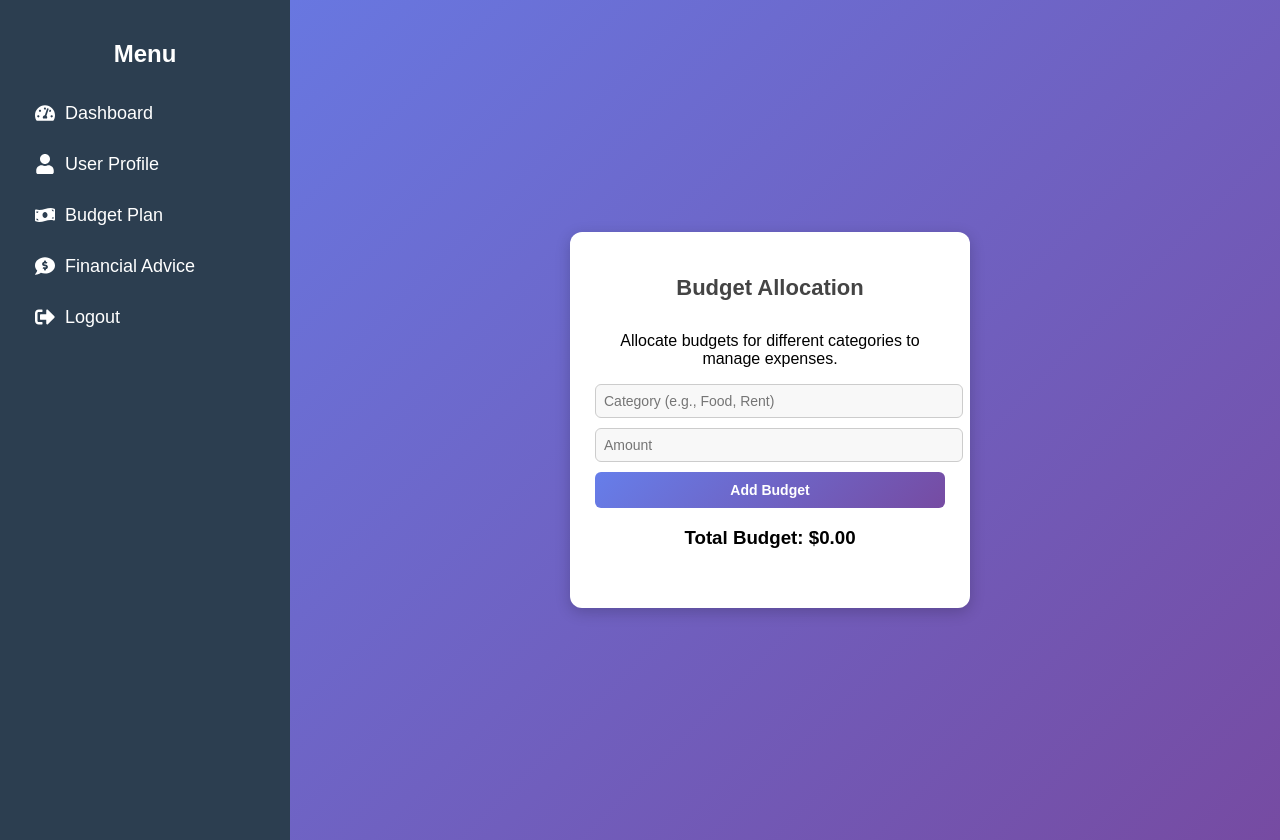
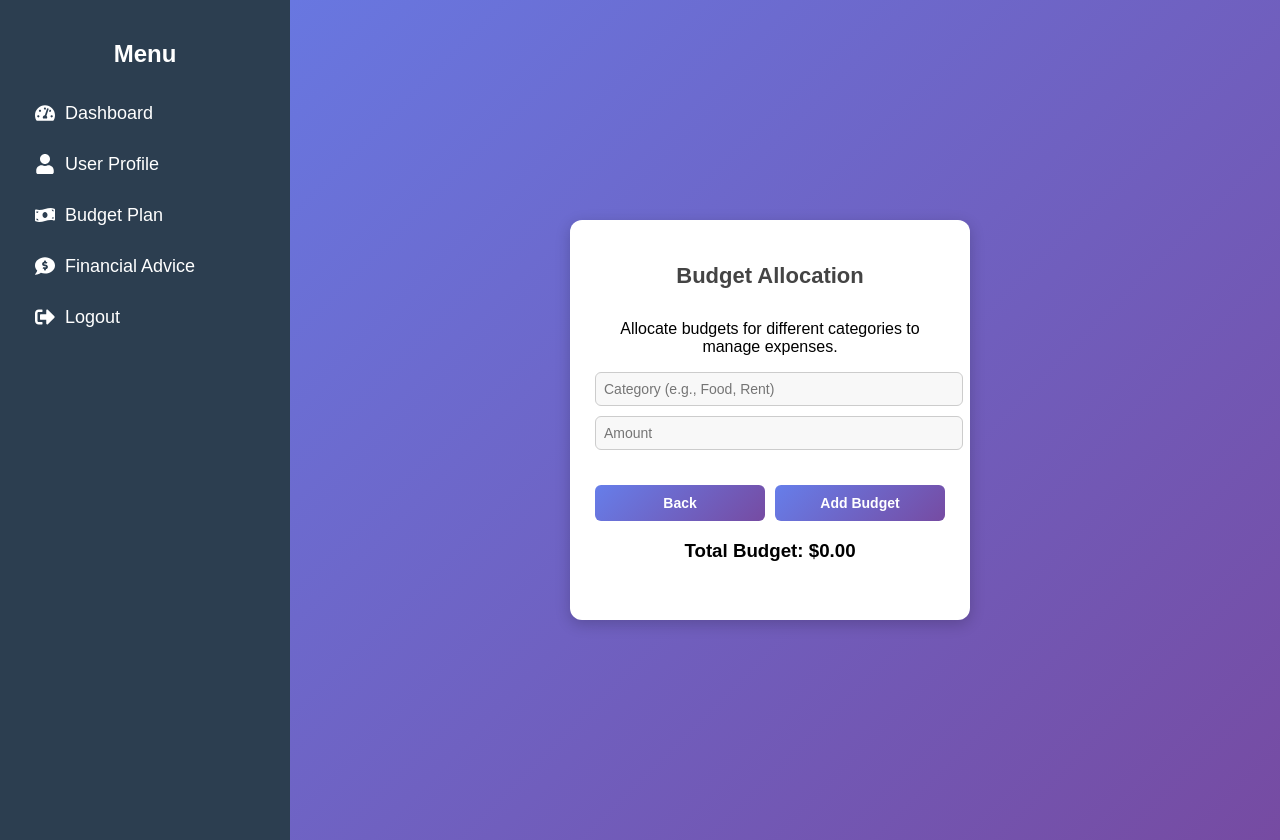
Before and after one commit to jbhavyaa/AI-driven-expense-tracker, a React (Create React App) app in the folder frontend/: page /budget-allocation in a window 1280 px wide. Built offline with nearby package versions, Linux system fonts and the light colour scheme.

Commit message:
BudgetAllocation.js

```diff
--- a/frontend/src/BudgetAllocation.js
+++ b/frontend/src/BudgetAllocation.js
@@ -1,10 +1,12 @@
 import React, { useState } from "react";
+import { useNavigate } from "react-router-dom"; // Import useNavigate for navigation
 import "./styles.css"; // Ensure this CSS is applied
 
 function BudgetAllocation() {
   const [category, setCategory] = useState("");
   const [amount, setAmount] = useState("");
   const [budgetList, setBudgetList] = useState([]);
+  const navigate = useNavigate(); // Initialize navigate
 
   const handleAddBudget = () => {
     if (category && amount > 0) {
@@ -14,6 +16,10 @@ function BudgetAllocation() {
     } else {
       alert("Please enter a valid category and amount greater than zero.");
     }
+  };
+
+  const handleBack = () => {
+    navigate(-1); // Navigate back to the previous page
   };
 
   const totalBudget = budgetList.reduce((sum, item) => sum + item.amount, 0);
@@ -37,7 +43,10 @@ function BudgetAllocation() {
           onChange={(e) => setAmount(e.target.value)}
           min="1"
         />
-        <button onClick={handleAddBudget}>Add Budget</button>
+        <div className="buttons">
+          <button className="back-btn" onClick={handleBack}>Back</button>
+          <button className="save-btn" onClick={handleAddBudget}>Add Budget</button>
+        </div>
       </div>
 
       <h3>Total Budget: ${totalBudget.toFixed(2)}</h3>
```
